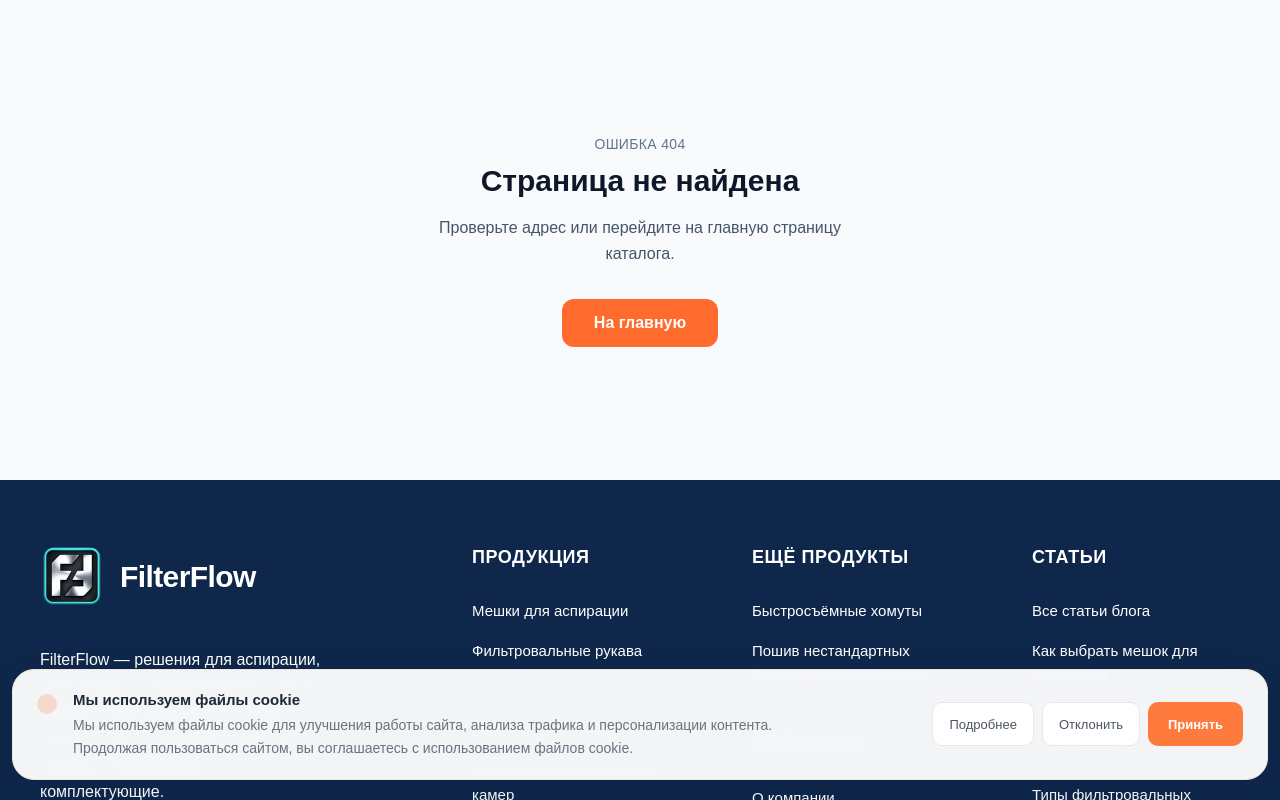
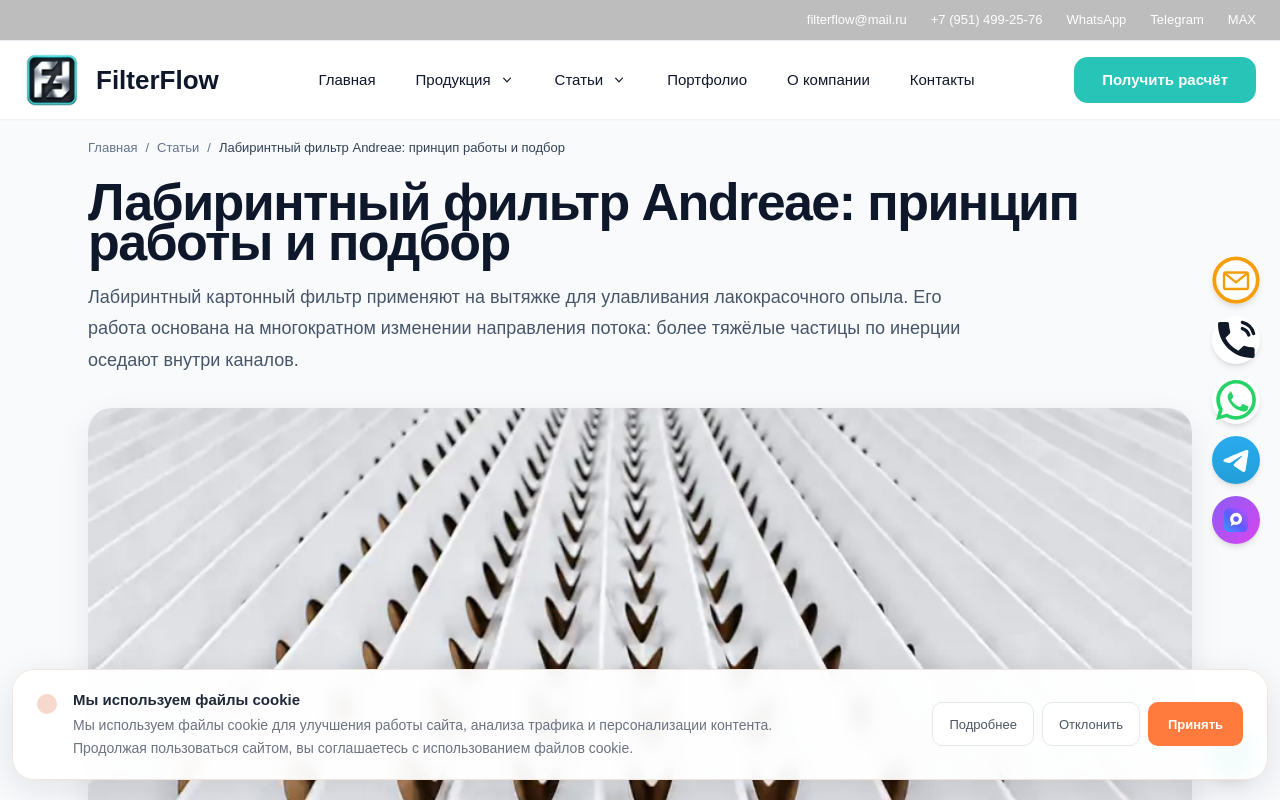
Before and after one commit to karipupkina-ux/filterflow-next, a Next.js app: page /blog/labirintnyj-filtr-andreae in a window 1280 px wide. Before the commit this address had no page. Shown: the top 800 px of the page. Built offline with nearby package versions, Linux system fonts and the light colour scheme.

Commit message:
SEO content: add article labirintnyj-filtr-andreae

```diff
--- /dev/null
+++ b/app/blog/labirintnyj-filtr-andreae/page.tsx
@@ -0,0 +1,78 @@
+import type { Metadata } from "next";
+import ClusterArticlePage from "../../components/ClusterArticlePage";
+import { pageMetadata } from "@/lib/seo-metadata";
+
+const PAGE_TITLE = "Лабиринтный фильтр Andreae: принцип работы и подбор";
+const PAGE_DESCRIPTION = "Что такое картонный лабиринтный фильтр Andreae для покрасочной камеры, как он улавливает красочный туман и какие размеры нужны для заказа.";
+const PAGE_PATH = "/blog/labirintnyj-filtr-andreae";
+
+export const metadata: Metadata = pageMetadata({
+  title: PAGE_TITLE,
+  description: PAGE_DESCRIPTION,
+  path: PAGE_PATH,
+});
+
+export default function Page() {
+  return (
+    <ClusterArticlePage
+      title={PAGE_TITLE}
+      description={PAGE_DESCRIPTION}
+      path={PAGE_PATH}
+      image="/images/new-products/labyrinth-filter-andreae.webp"
+      imageAlt="Картонный лабиринтный фильтр типа Andreae для покрасочной камеры"
+      datePublished="2026-10-16"
+      dateModified="2026-10-16"
+      intro="Лабиринтный картонный фильтр применяют на вытяжке для улавливания лакокрасочного опыла. Его работа основана на многократном изменении направления потока: более тяжёлые частицы по инерции оседают внутри каналов."
+      sections={[
+  {
+    "title": "Как работает лабиринтная конструкция",
+    "paragraphs": [
+      "Воздух проходит через систему смещённых отверстий и несколько раз меняет направление. Частицы красочного тумана из-за инерции сталкиваются со стенками фильтра и остаются внутри, а поток проходит дальше."
+    ]
+  },
+  {
+    "title": "Где применяется",
+    "paragraphs": [
+      "Такое решение используют в сухих окрасочных камерах и вытяжных секциях, рассчитанных на картонные фильтры. Совместимость зависит от конструкции конкретной камеры."
+    ]
+  },
+  {
+    "title": "Что нужно для заказа",
+    "bullets": [
+      "Ширина и высота секции",
+      "Нужный формат: лист, гармошка или рулонное исполнение",
+      "Фото установленного фильтра",
+      "Модель камеры",
+      "Количество"
+    ]
+  },
+  {
+    "title": "Когда менять",
+    "paragraphs": [
+      "Замена нужна по мере накопления красочного опыла и роста сопротивления. Ориентируются на фактическую загрузку и требования производителя камеры."
+    ]
+  }
+]}
+      productHref="/filtry-dlya-pokrasochnyh-kamer/"
+      productLabel="Лабиринтные фильтры для покрасочных камер"
+      productText="Поставляем картонные лабиринтные фильтры и помогаем подобрать исполнение по секции камеры."
+      related={[
+  {
+    "title": "Потолочный фильтр для покрасочной камеры",
+    "href": "/blog/potolochnyj-filtr-pokrasochnoj-kamery/",
+    "text": "Подбор приточной ступени."
+  },
+  {
+    "title": "Paint Stop: что это",
+    "href": "/blog/chto-takoe-paint-stop/",
+    "text": "Как работает стекловолоконный материал."
+  },
+  {
+    "title": "Кокосовый фильтр для покрасочной камеры",
+    "href": "/blog/kokosovyj-filtr-pokrasochnoj-kamery/",
+    "text": "Где используется волокнистый фильтр."
+  }
+]}
+    />
+  );
+}
```
